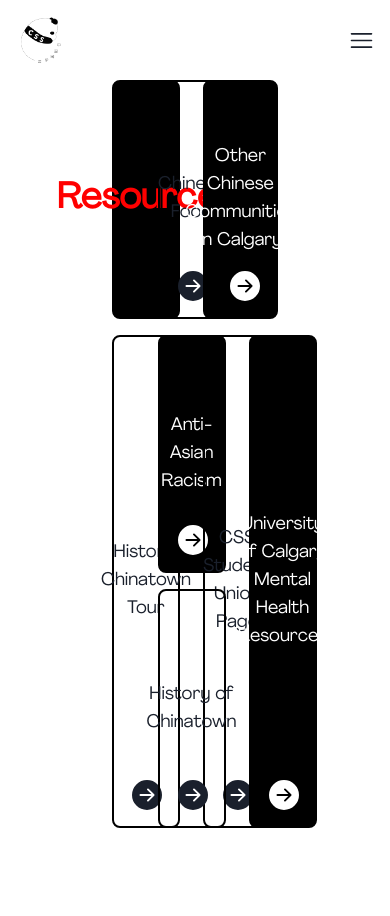
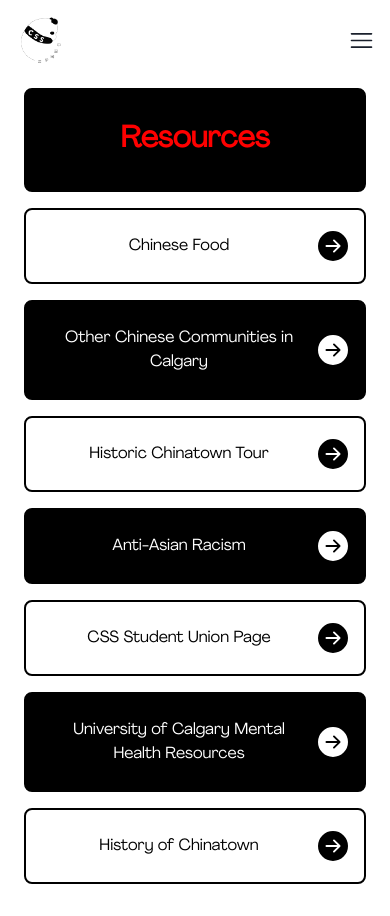
Before and after one commit to allennguyen01/UCalgary-CSS, a React (Vite) app: page /resources in a window 390 px wide. Before the commit the page ends 844 px from the top, so only its background shows below. Built offline with nearby package versions, Linux system fonts and the light colour scheme.

Commit message:
Style resources page for mobile

```diff
--- a/src/pages/Resources.jsx
+++ b/src/pages/Resources.jsx
@@ -4,19 +4,18 @@ import PropTypes from "prop-types";
 
 export default function Resources() {
   return (
-    <div className="flex flex-auto">
-      <div className="grid grid-cols-4 grid-rows-3 gap-4 mx-24 text-lg child:flex child:items-center child:justify-center child:text-center child:p-8">
-        <div
-          className={`border-2 border-black relative rounded-lg bg-black text-white`}
-        >
-          <p className="text-4xl font-extrabold text-red">Resources</p>
+    <div className="flex flex-auto justify-center">
+      <div className="grid mb-8 lg:grid-cols-4 lg:grid-rows-3 gap-4 m-2 lg:mx-24 child:flex child:items-center child:justify-center child:text-center">
+        <div className="border-2 border-black relative rounded-lg bg-black text-white p-8">
+          <p className="text-3xl lg:text-4xl font-extrabold text-red">
+            Resources
+          </p>
         </div>
         <ResourceBox title={"Chinese Food"} />
         <ResourceBox
           title={"Other Chinese Communities in Calgary"}
           colSpan={2}
           backgroundColor="black"
-          textColor="white"
         />
         <ResourceBox
           title={"Historic Chinatown Tour"}
@@ -30,7 +29,6 @@ export default function Resources() {
           link={"/resources/anti-asian-racism"}
           openNewTab={false}
           backgroundColor="black"
-          textColor="white"
         />
         <ResourceBox
           title={"CSS Student Union Page"}
@@ -46,34 +44,11 @@ export default function Resources() {
             "https://www.ucalgary.ca/hr/wellness/wellbeing-worklife/mental-health/resources"
           }
           backgroundColor="black"
-          textColor="white"
         />
         <ResourceBox
           title={"History of Chinatown"}
           link={"https://www.sfu.ca/chinese-canadian-history/"}
         />
-        {/* <div className="border-2 border-black">Resources</div>
-        <div className="border-2 border-black">Chinese Food</div>
-        <div className="border-2 border-black col-span-2 ">
-          Other Chinese Communities in Calgary
-        </div>
-        <div className="border-2 border-black row-span-2 relative">
-          Historic Chinatown Tour
-          <a
-            href="https://www.sfu.ca/chinese-canadian-history/"
-            className="absolute bottom-0 right-0"
-          >
-            <BsFillArrowRightCircleFill size={30} />
-          </a>
-        </div>
-        <div className="border-2 border-black">Anti-Asian Racism</div>
-        <div className="border-2 border-black row-span-2">
-          CSS Student Union Page
-        </div>
-        <div className="border-2 border-black row-span-2">
-          Mental Health Resources UCalgary
-        </div>
-        <div className="border-2 border-black ">History of Chinatown</div> */}
       </div>
     </div>
   );
@@ -86,19 +61,32 @@ function ResourceBox({
   rowSpan = 1,
   openNewTab = true,
   backgroundColor = "white",
-  textColor = "black",
 }) {
   const target = openNewTab ? `"_blank"` : "";
   const rel = openNewTab ? `"noopener noreferrer" ` : "";
+  const bgColorVariants = {
+    white: "bg-white text-black",
+    black: "bg-black text-white",
+  };
+
+  const lgGridColSpans = {
+    1: "lg:col-span-1",
+    2: "lg:col-span-2",
+  };
+
+  const lgGridRowSpans = {
+    1: "lg:row-span-1",
+    2: "lg:row-span-2",
+  };
 
   return (
     <div
-      className={`border-2 border-black relative rounded-lg col-span-${colSpan} row-span-${rowSpan} bg-${backgroundColor} text-${textColor}`}
+      className={`border-2 border-black relative rounded-lg col-span-1 row-span-1 p-6 pr-14 lg:p-12 ${lgGridColSpans[colSpan]} ${lgGridRowSpans[rowSpan]} ${bgColorVariants[backgroundColor]}`}
     >
-      <p>{title}</p>
+      <p className="text-base lg:text-lg">{title}</p>
       <NavLink
         to={link}
-        className="absolute bottom-0 right-0 m-4"
+        className="absolute lg:bottom-0 right-0 m-4"
         target={target}
         rel={rel}
       >
```
